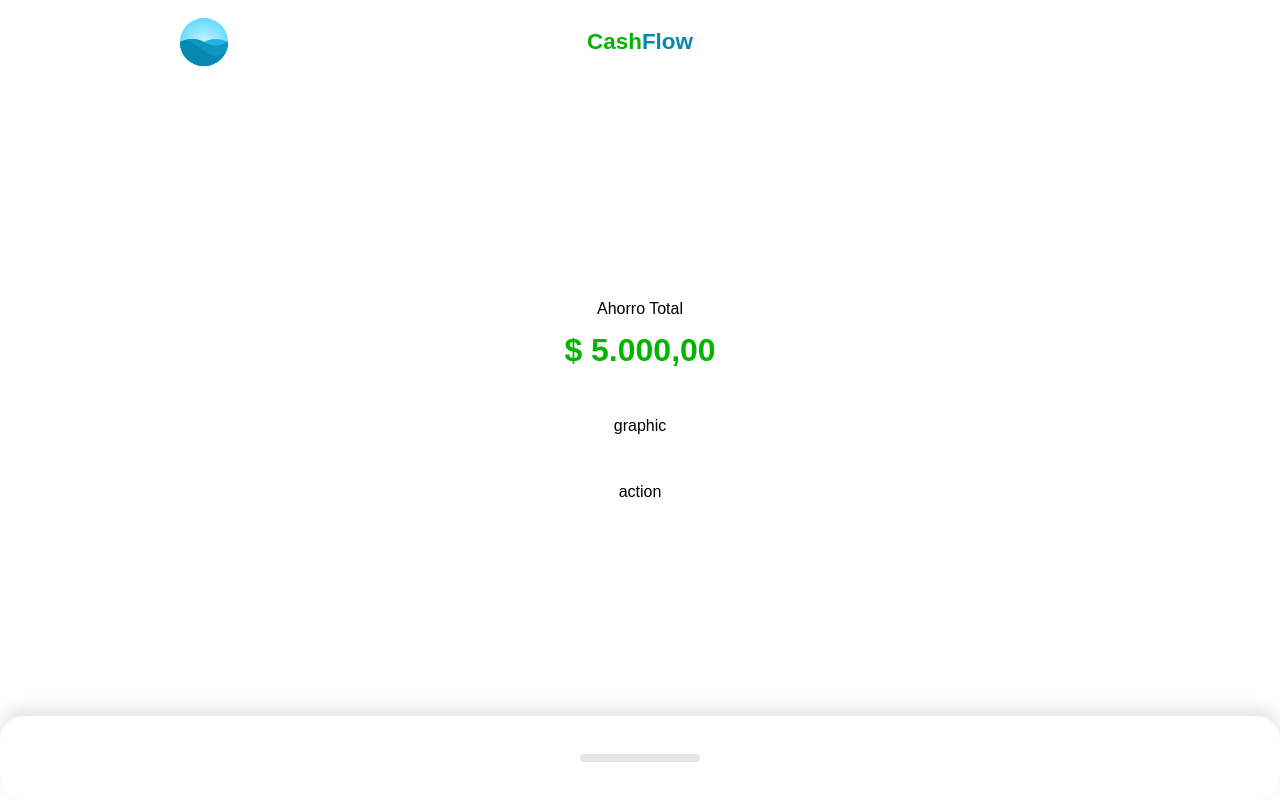
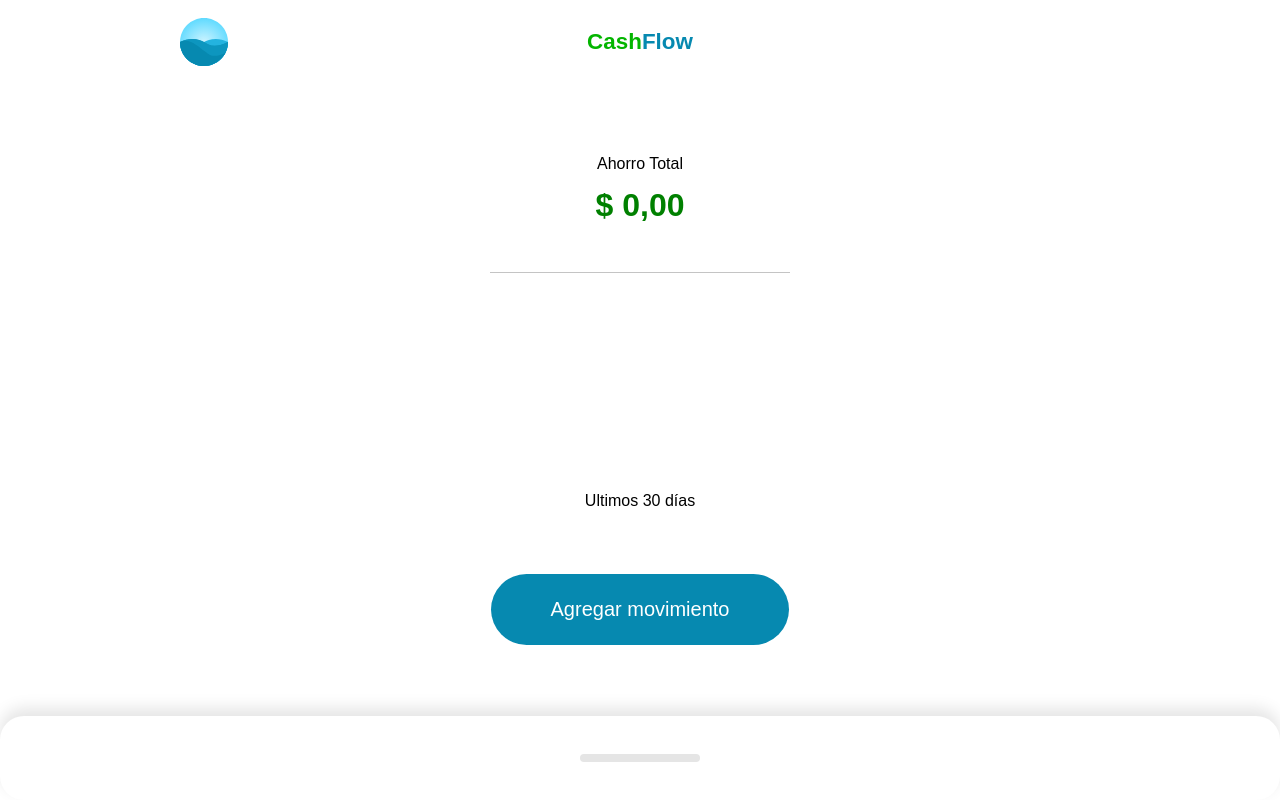
Before and after one commit to JoseCaicedoDev/cashFlow, a Vue app: page / in a window 1280 px wide. Built offline with nearby package versions, Linux system fonts and the light colour scheme.

Commit message:
amount display

```diff
--- /dev/null
+++ b/src/components/Action.vue
@@ -0,0 +1,132 @@
+<template>
+  <button @click="showModal = true">Agregar movimiento</button>
+  <teleport to="#app">
+    <Modal v-show="showModal" @close="showModal=false">
+      <form @submit.prevent="submit">
+        <div class="field">
+          <label>Titulo</label>
+          <input type="text" v-model="title"/>
+        </div>
+        <div class="field">
+          <label>Monto</label>
+          <input type="number" v-model="amount"/>
+        </div>
+        <div class="field">
+          <label>Descripción</label>
+          <textarea v-model="description" rows="4"></textarea>
+        </div>
+        <div class="field">
+          <label>Tipo de movimiento</label>
+          <label class="radio-label">
+            <input type="radio" v-model="movementType" value="Ingreso">
+            <span>Ingreso</span>
+          </label>
+          <label class="radio-label">
+            <input type="radio" v-model="movementType" value="Gasto">
+            <span>Gasto</span>
+          </label>
+        </div>
+        <div class="action">
+          <button>Agregar movimiento</button>
+        </div>
+      </form>
+    </Modal>
+  </teleport>
+</template>
+
+<script setup>
+  import { ref, defineEmits } from 'vue';
+  import Modal from './Modal.vue';
+
+  const showModal = ref(false)
+  const title = ref("")
+  const amount = ref(0)
+  const description = ref("")
+  const movementType = ref("Ingreso")
+
+  const emit = defineEmits(["create"]);
+
+  const submit = ()=>{
+    showModal.value = !showModal.value;
+    emit("create", {
+      id: new Date().getTime(),
+      title: title.value,
+      description: description.value,
+      amount: movementType.value === "Ingreso"? amount.value: -amount.value,
+      time: new Date(),
+    })
+    title.value = "";
+    description.value = "";
+    amount.value = 0;
+    movementType.value = "Ingreso"
+  }
+</script>
+
+<style scoped>
+button {
+  color: white;
+  font-size: 1.25rem;
+  background-color: var(--brand-blue);
+  border: none;
+  width: 100%;
+  padding: 24px 60px;
+  border-radius: 60px;
+  box-sizing: border-box;
+}
+
+form {
+  font-size: 1.24rem;
+  width: 100%;
+}
+
+form .action {
+  padding: 0 24px;
+}
+
+.field {
+  display: flex;
+  justify-content: space-between;
+  flex-direction: column;
+  padding: 16px 24px;
+}
+
+label {
+  margin-bottom: 8px;
+}
+
+input,
+textarea {
+  font-size: 1.24rem;
+  border: 2px solid var(--brand-blue);
+  border-radius: 8px;
+  padding: 8px;
+}
+
+input[type="number"] {
+  text-align: right;
+}
+
+.radio-label {
+  display: flex;
+  align-items: center;
+  margin-top: 8px;
+}
+
+.radio-label span {
+  margin-top: 4px;
+  margin-left: 8px;
+}
+
+input[type="radio"] {
+  appearance: none;
+  width: 1.24rem;
+  height: 1.24rem;
+  color: var(--brand-blue);
+  border: 2px solid var(--brand-blue);
+  border-radius: 50%;
+}
+
+input[type="radio"]:checked {
+  background-color: var(--brand-blue);
+}
+</style>
--- a/src/components/Home.vue
+++ b/src/components/Home.vue
@@ -8,19 +8,21 @@
       :label="label"
       :totalLabel="'Ahorro Total'"
       :amount="amount"
-      :totalAmount="5000"
+      :totalAmount="totalAmount"
       >
       <template #graphic>
-        graphic
+        <Graphic :amounts="amounts"
+        @select="select"/>
       </template>
       <template #action>
-        action
+        <Action @create="create"/>
       </template>
     </Resume>
     </template>
     <template #movement>
       <Movement
       :movements="movements"
+      @remove="remove"
       />
     </template>
   </Layout>
@@ -31,49 +33,76 @@
   import Header from './Header.vue';
   import Resume from './Resume/Index.vue';
   import Movement from './Movements/Index.vue'
+  import Action from './Action.vue';
+  import Graphic from './Resume/Graphic.vue';
   export default{
     components:{
-      Layout,
-      Header,
-      Resume,
-      Movement
-    },
+    Layout,
+    Header,
+    Resume,
+    Movement,
+    Action,
+    Graphic
+},
     data() {
       return {
         amount:null,
         label:null,
-        movements: [{
-          id: 0,
-          title: "lorem ipsum dolor",
-          description: "lorem ipsum dolor",
-          amount: 1000,
-        },{
-          id: 1,
-          title: "lorem ipsum dolor",
-          description: "lorem ipsum dolor",
-          amount: -2000,
-        },{
-          id: 2,
-          title: "lorem ipsum dolor",
-          description: "lorem ipsum dolor",
-          amount: 100,
-        },{
-          id: 3,
-          title: "lorem ipsum dolor",
-          description: "lorem ipsum dolor",
-          amount: -500,
-        },{
-          id: 4,
-          title: "lorem ipsum dolor",
-          description: "lorem ipsum dolor",
-          amount: 1500,
-        },{
-          id: 5,
-          title: "lorem ipsum dolor",
-          description: "lorem ipsum dolor",
-          amount: 3000,
-        }]
+        movements: [],
       }
     },
-  }
+   computed: {
+      amounts() {
+        const lastDays = this.movements
+          .filter(m => {
+            const today = new Date();
+            const oldDate = today.setDate(today.getDate() - 30);
+
+            return m.time > oldDate;
+          })
+          .map(m => m.amount);
+
+        return lastDays.map((m, i) => {
+          const lastMovements = lastDays.slice(0, i + 1);
+
+          return lastMovements.reduce((suma, movement) => {
+            return suma + movement
+          }, 0);
+        });
+      },
+      totalAmount(){
+        return this.movements.reduce((suma, m)=>{
+          return suma + m.amount;
+        },0)
+      }
+    },
+    mounted(){
+      const movements = JSON.parse(localStorage.getItem("movements"));
+      if(Array.isArray(movements)){
+        this.movements = movements.map(m =>{
+          return {
+            ...m,
+            time: new Date(m.time)
+          }
+        });
+      }
+    },
+    methods:{
+      create(movement){
+        this.movements.push(movement);
+        this.save();
+      },
+      remove(id){
+        const index = this.movements.findIndex(m => m.id === id);
+        this.movements.splice(index, 1);
+        this.save();
+      },
+      save(){
+        localStorage.setItem("movements", JSON.stringify(this.movements))
+      },
+      select(el){
+        this.amount = el;
+      }
+    }
+  };
 </script>
--- /dev/null
+++ b/src/components/Modal.vue
@@ -0,0 +1,46 @@
+<template>
+  <div class="modal">
+    <div class="head">
+      <p>Nuevo movimiento</p>
+      <img @click="close" src="../assets/close-icon.svg" alt="cerrar">
+    </div>
+    <div class="body">
+      <slot></slot>
+    </div>
+  </div>
+</template>
+
+<script setup>
+import { defineEmits } from 'vue';
+
+const emit = defineEmits(["close"]);
+
+const close = ()=> emit("close");
+</script>
+
+<style scoped>
+.modal {
+  z-index: 2;
+  position: absolute;
+  left: 0;
+  right: 0;
+  top: 0;
+  bottom: 0;
+  background-color: white;
+}
+
+.head {
+  display: flex;
+  justify-content: space-between;
+  align-items: center;
+  width: 100%;
+  padding: 24px 24px;
+  box-sizing: border-box;
+}
+
+p {
+  margin: 0;
+  font-size: 1.5rem;
+  color: var(--brand-blue);
+}
+</style>
--- a/src/components/Movements/Index.vue
+++ b/src/components/Movements/Index.vue
@@ -16,7 +16,7 @@
 </template>
 
 <script setup>
-import { defineProps, toRefs } from 'vue';
+import { defineProps, toRefs, defineEmits } from 'vue';
 import Movement from './Movement.vue'
 const props = defineProps({
   movements:{
@@ -26,8 +26,9 @@
 })
 
 const {movements} = toRefs(props);
+const emit = defineEmits(["remove"])
 const remove = (id)=>{
-  console.log("remove", id)
+ emit("remove", id)
 }
 </script>
 
--- /dev/null
+++ b/src/components/Resume/Graphic.vue
@@ -0,0 +1,102 @@
+<template>
+  <div>
+    <svg
+      @touchstart="tap"
+      @touchmove="tap"
+      @touchend="untap"
+      viewBox="0 0 300 200"
+    >
+      <line
+        stroke="#c4c4c4"
+        stroke-width="2"
+        x1="0"
+        :y1="zero"
+        x2="300"
+        :y2="zero"
+      />
+      <polyline
+        fill="none"
+        stroke="#0689b0"
+        stroke-width="2"
+        :points="points"
+      />
+      <line
+        v-show="showPointer"
+        stroke="#04b500"
+        stroke-width="2"
+        :x1="pointer"
+        y1="0"
+        :x2="pointer"
+        y2="200"
+      />
+    </svg>
+    <p>Ultimos 30 días</p>
+  </div>
+</template>
+
+<script setup>
+import { toRefs, defineProps, computed, ref, watch, defineEmits } from 'vue';
+
+const props = defineProps({
+    amounts: {
+        type: Array,
+        default: () => [],
+    }
+});
+
+const { amounts } = toRefs(props);
+
+const amountToPixels = (amount) => {
+    const min = Math.min(...amounts.value);
+    const max = Math.max(...amounts.value);
+
+    const amountAbs = amount + Math.abs(min);
+    const minmax = Math.abs(max) + Math.abs(min);
+
+    return 200 - ((amountAbs * 100) / minmax) * 2;
+}
+
+const zero = computed(() => {
+    return amountToPixels(0);
+});
+
+const points = computed(() => {
+    const total = amounts.value.length;
+    return amounts.value.reduce((points, amount, i) => {
+        const x = (300 / total) * (i + 1);
+        const y = amountToPixels(amount);
+        return `${points} ${x},${y}`;
+    }, `0, ${amountToPixels(amounts.value.length? amounts.value[0]: 0)}`);
+});
+
+const showPointer = ref(false);
+const pointer = ref(0);
+
+const emit = defineEmits(["select"]);
+
+watch(pointer, (value)=>{
+  const index = Math.ceil((value)/ (300 / amounts.value.length))
+  if(index < 0 || index > amounts.value.length) return;
+  emit("select", amounts.value[index - 1]);
+})
+
+const tap = ({target, touches}) =>{
+  showPointer.value = true;
+  const elementWidth = target.getBoundingClientRect().width;
+  const elementX = target.getBoundingClientRect().x;
+  const touchX = touches[0].clientX;
+  pointer.value = ((touchX - elementX) * 300) / elementWidth;
+}
+const untap = () =>{
+  showPointer.value = false
+}
+</script>
+
+<style scoped>
+svg {
+  width: 100%;
+}
+p {
+  text-align: center;
+}
+</style>
--- a/src/components/Resume/Index.vue
+++ b/src/components/Resume/Index.vue
@@ -1,7 +1,7 @@
 <template>
   <main>
     <p>{{ labelVisual }}</p>
-    <h1>{{ amountCurrency }}</h1>
+    <h1 :class="{'red':isNegative, 'green':!isNegative}">{{ amountCurrency }}</h1>
     <div class="graphic">
       <slot name="graphic"/>
     </div>
@@ -41,6 +41,9 @@
       },
       amountCurrency(){
         return currencyFormater.format(this.amountVisual)
+      },
+      isNegative(){
+        return this.amount <0
       }
     }
   }
@@ -71,4 +74,10 @@
   padding: 48px 24px;
   box-sizing: border-box;
 }
+  .red {
+      color: red;
+  }
+  .green {
+      color: green;
+  }
 </style>
```
